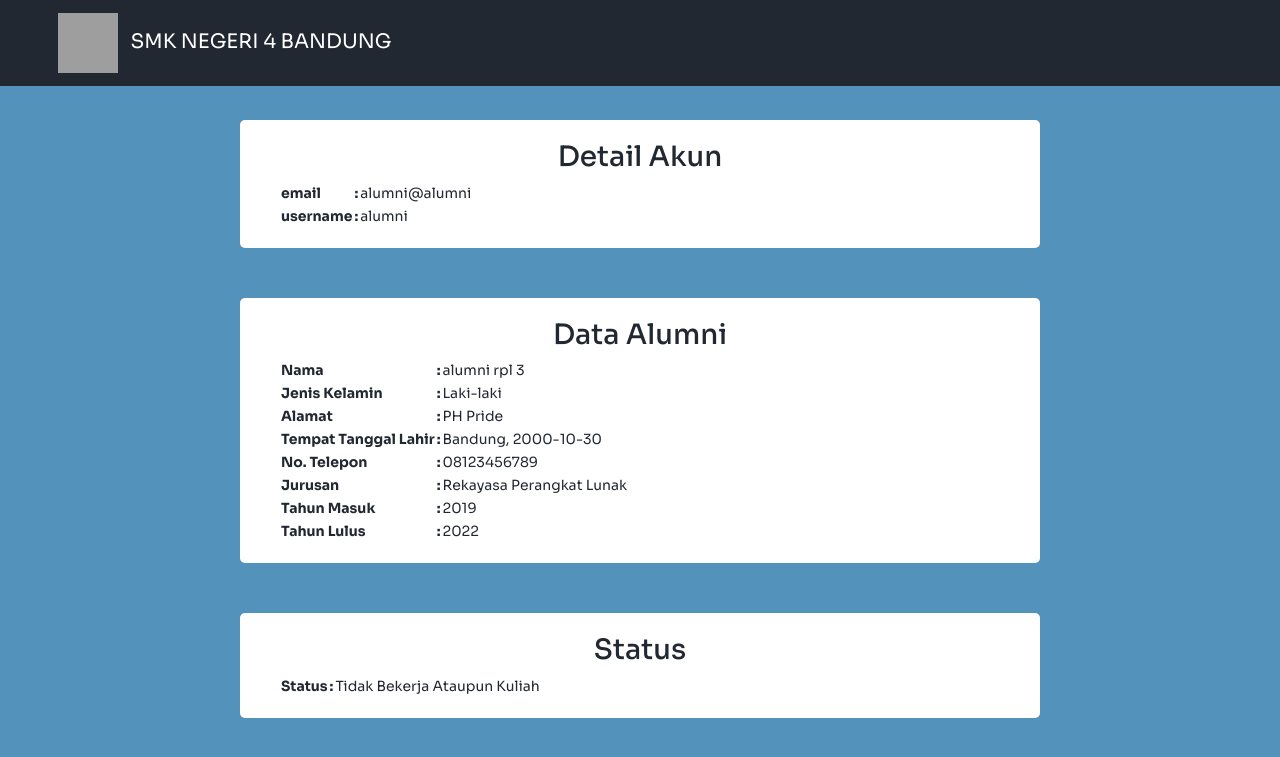
After one commit to nameaisy/Pathalum-SMKN4BDG, a PHP site: page /Pathalum-SMKN4BDG/views/v_detail_alumni.php?id=2 in a window 1280 px wide. The commit adds this page. Shown: the top 757 px of the page. Run offline with PHP 8.4, Linux system fonts and the light colour scheme; data comes from the database, SQL or seed files in the repository; some libraries are stand-ins or nearby versions; grey boxes are pictures that could not be loaded.

Commit message:
tambah data alumni di admin

```diff
--- /dev/null
+++ b/styles/detail.css
@@ -0,0 +1,29 @@
+/* Style untuk Form */
+.nav {
+    list-style-type: none;
+    margin: 0;
+    margin-bottom: 100px;
+    padding: 0;
+    position: fixed;
+    top: 0;
+    left: 0;
+    background-color: #222831;
+    z-index: 10;
+    min-width: 100%;
+    display: flex;
+    padding-left: 50px;
+    justify-content: space-between;
+}
+
+nav ul{
+    list-style: none;
+    display: flex;
+}
+
+nav li{
+    margin: 0px 20px;
+    padding-top: 10px;
+    color: #eee;
+    text-decoration: none;
+    font-weight: 600;
+}
--- /dev/null
+++ b/styles/tabel.css
@@ -0,0 +1,4 @@
+.table {
+    background-color: white;
+    border: 3px solid #3182ce;
+}
--- /dev/null
+++ b/views/v_detail_alumni.php
@@ -0,0 +1,137 @@
+<?php
+include '../lib/library.php';
+
+if (isset($_GET['id'])) {
+    $id = $_GET['id'];
+    $sql = "SELECT * FROM users,alumni WHERE users.id = " . $id;
+    $result = $mysqli->query($sql);
+    if ($result->num_rows > 0) {
+        $d = $result->fetch_array();
+    } else {
+        exit("ID Tidak ditemukan.");
+    }
+} else {
+    exit("ID Tidak ditemukan");
+}
+?>
+<!DOCTYPE html>
+<html lang="en">
+
+<head>
+    <meta charset="UTF-8">
+    <meta http-equiv="X-UA-Compatible" content="IE=edge">
+    <meta name="viewport" content="width=device-width, initial-scale=1.0">
+
+    <link href="https://cdn.jsdelivr.net/npm/bootstrap@5.1.3/dist/css/bootstrap.min.css" rel="stylesheet" integrity="sha384-1BmE4kWBq78iYhFldvKuhfTAU6auU8tT94WrHftjDbrCEXSU1oBoqyl2QvZ6jIW3" crossorigin="anonymous">
+    <link rel="stylesheet" href="https://cdn.jsdelivr.net/npm/bootstrap-icons@1.7.1/font/bootstrap-icons.css">
+    <link rel="stylesheet" href="../styles/main.css">
+    <link rel="stylesheet" href="../styles/style.css">
+    <link rel="stylesheet" href="../styles/detail.css">
+
+    <title>Pathalum</title>
+</head>
+
+<body>
+    <div class="header">
+        <ul class="nav">
+            <li class="nav-item navbar-brand">
+                <img src="../assets/logo/SMKN4.svg" alt="" width="60" height="60" class="smkn4" colo\\>
+                SMK NEGERI 4 BANDUNG
+            </li>
+        </ul>
+
+    </div>
+
+    <div class="main-container box-form">
+        <h3>Detail Akun</h3>
+        <table>
+            <tr>
+                <th>email</th>
+                <th>:</th>
+                <td><?php echo $d['email']; ?></td>
+            </tr>
+            <tr>
+                <th>username</th>
+                <th>:</th>
+                <td><?php echo $d['username']; ?></td>
+            </tr>
+        </table>
+    </div>
+
+    <div class="main-container box-form">
+        <h3>Data Alumni</h3>
+        <table>
+            <tr>
+                <th>Nama</th>
+                <th>:</th>
+                <td><?php echo $d['nama_lengkap']; ?></td>
+            </tr>
+            <tr>
+                <th>Jenis Kelamin</th>
+                <th>:</th>
+                <td><?php echo $d['jenis_kelamin']; ?></td>
+            </tr>
+            <tr>
+                <th>Alamat</th>
+                <th>:</th>
+                <td><?php echo $d['alamat']; ?></td>
+            </tr>
+            <tr>
+                <th>Tempat Tanggal Lahir</th>
+                <th>:</th>
+                <td><?php echo $d['tempat_lahir']; ?>, <?= $d['tanggal_lahir'] ?></td>
+            </tr>
+            <tr>
+                <th>No. Telepon</th>
+                <th>:</th>
+                <td><?php echo $d['no_telepon']; ?></td>
+            </tr>
+            <tr>
+                <th>Jurusan</th>
+                <th>:</th>
+                <td><?php echo $d['jurusan']; ?></td>
+            </tr>
+            <tr>
+                <th>Tahun Masuk</th>
+                <th>:</th>
+                <td><?php echo $d['tahun_masuk']; ?></td>
+            </tr>
+            <tr>
+                <th>Tahun Lulus</th>
+                <th>:</th>
+                <td><?php echo $d['tahun_lulus']; ?></td>
+            </tr>
+        </table>
+    </div>
+
+    <div class="main-container box-form">
+        <h3>Status</h3>
+        <table>
+            <tr>
+                <th>Status</th>
+                <th>:</th>
+                <td><?php echo $d['status']; ?></td>
+            </tr>
+            <?php
+            if ($d['status'] == 'Bekerja') {
+                $sql = "SELECT * FROM deskripsi_pekerjaan WHERE id_users = '$id';";
+
+                $data = $mysqli-> query($sql) or die($mysqli);
+
+                $row = mysqli_fetch_array($data);
+
+            ?>
+            <tr>
+                <th>Nama Perusahaan</th>
+                <th>:</th>
+                <td><?php echo $row['nama_perusahaan']; ?></td>
+            </tr>
+
+            <?php
+            }
+            ?>
+        </table>
+    </div>
+</body>
+
+</html>
```
Also changed, not shown: styles/login.css (+8 -3 lines), views/v_data_alumni.php (+65 -0 lines).
